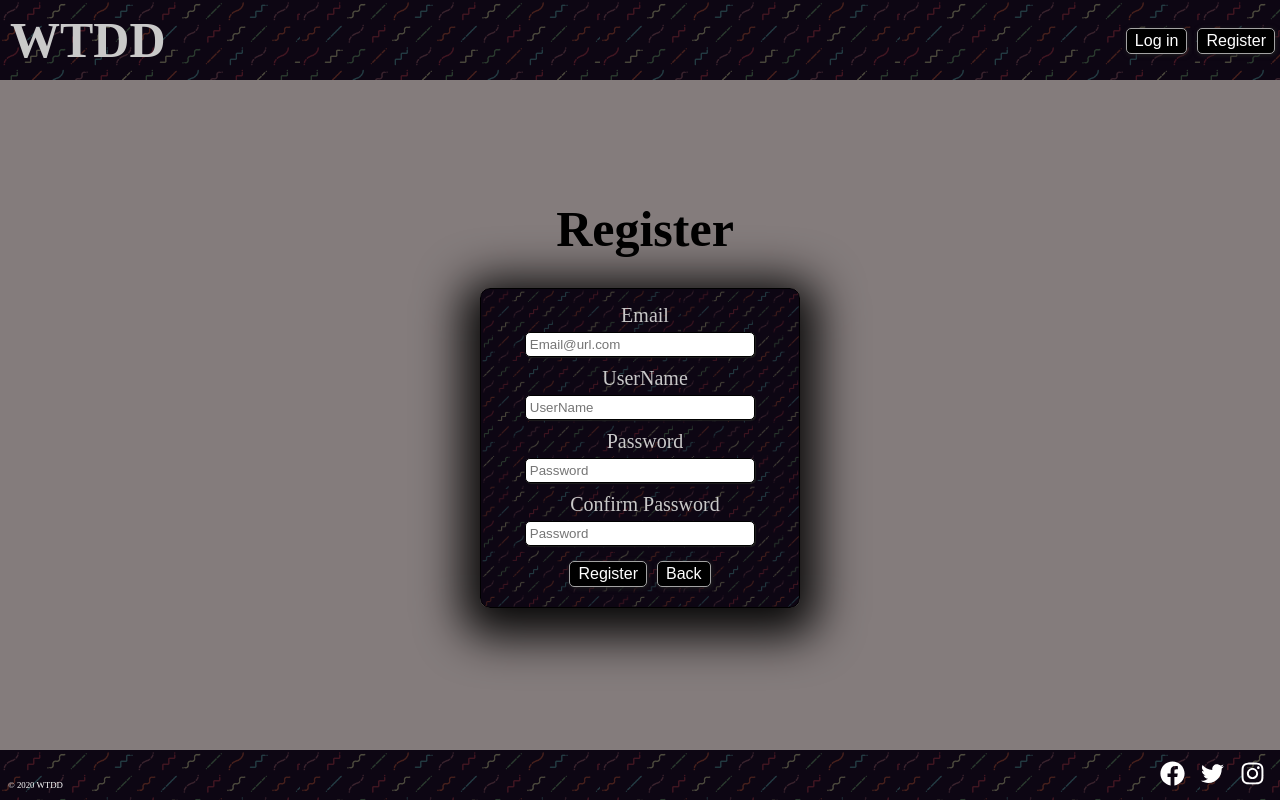
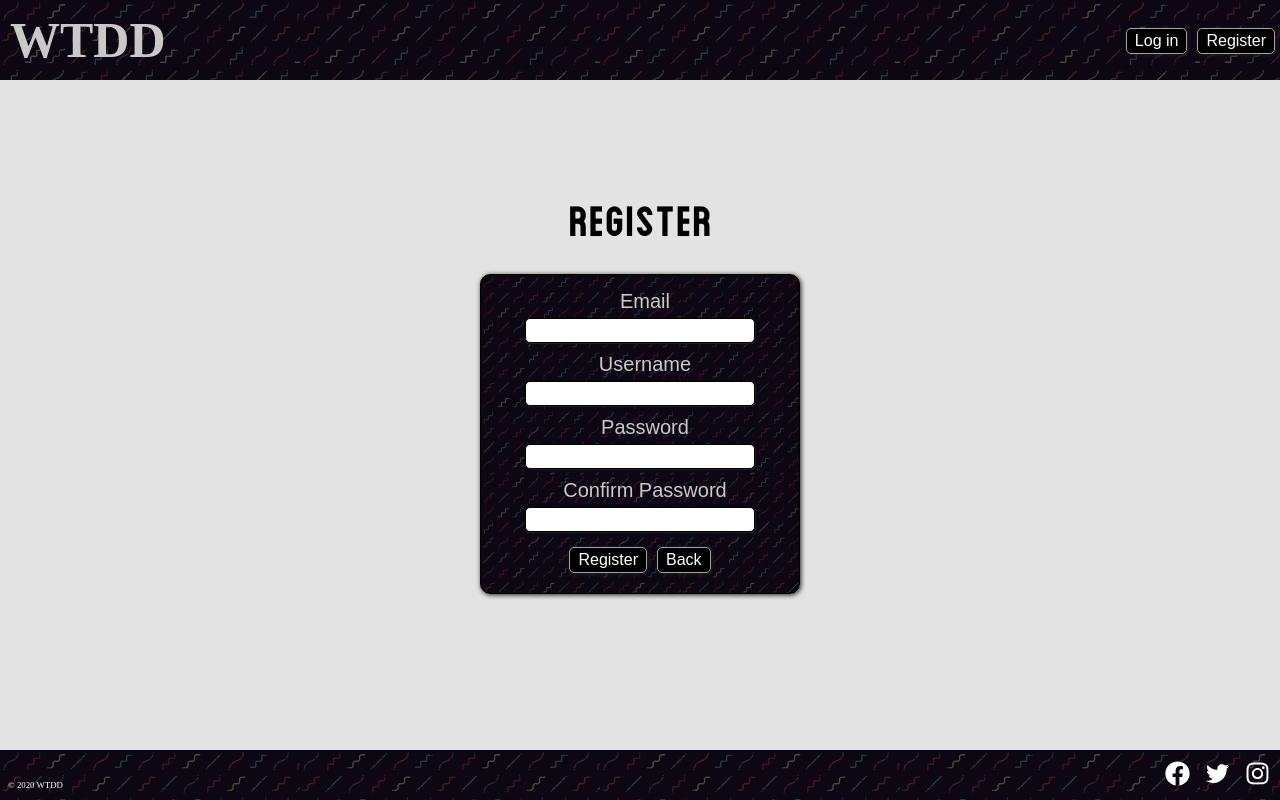
Before and after one commit to clipqq/nw6-capstone-client, a React (Create React App) app: page /register in a window 1280 px wide. Built offline with nearby package versions, Linux system fonts and the light colour scheme; a web font is replaced by a local one.

Commit message:
registration functioning

```diff
--- a/src/AddGraph/AddGraph.js
+++ b/src/AddGraph/AddGraph.js
@@ -65,7 +65,7 @@ class AddGraph extends Component {
     render() {
         return (
             <>
-                <h1>Add Graph</h1>
+                <h2>Add Graph</h2>
                 <div className="login">
                     <div className="form-group">
                         <label htmlFor="title">Title:</label>
--- a/src/App.css
+++ b/src/App.css
@@ -3,17 +3,29 @@
   padding: 0;
   box-sizing: border-box;
 }
+
 html{
   height: 100%;
   position: relative;
-  background-color: rgba(90, 80, 80, 0.746);
+  background-color: rgba(218, 218, 218, 0.746);
 }
 
-.container{
-  min-height: 100%;
+.App {
+  min-height: 100vh; /* will cover the 100% of viewport */
   overflow: hidden;
   display: block;
+  position: relative;
   padding-bottom: 100px;
-  position: relative;
   text-align: center;
 }
+
+h2 {
+  font-family: clax;
+  font-size: 40px;
+  letter-spacing: 2px;
+}
+
+@font-face {
+    font-family: clax;
+    src: url(./fonts/Claxton.otf);
+}
--- a/src/App.js
+++ b/src/App.js
@@ -25,7 +25,7 @@ function App() {
           <Route exact path='/graph/:graph_id' component={Graph} />
           <Route exact path='/addGraph' component={AddGraph} />
           <Route exact path='/editGraph' component={EditGraph} />
-          <Route exact path='/register' component={Register} />
+          <Route exact path='/register' render={(routeProps) => <Register routeProps={routeProps}/>} component={Register} />
           <Route exact path='/login' component={Login} />
         </main>
       </ErrorBoundry>
--- a/src/Footer/Footer.css
+++ b/src/Footer/Footer.css
@@ -1,4 +1,6 @@
 .footer {
+    position: absolute;
+    bottom: 0;
     width: 100%;
     background-image: linear-gradient(rgba(0, 0, 0, 0.7), rgba(0, 0, 0, 0.7)),
         url(../img/Liquid-pattern-11.jpg);
@@ -6,8 +8,6 @@
     height: 50px;
     display: flex;
     justify-content: space-between;
-    position: fixed;
-    bottom: 0;
 }
 .copywriter{
     padding-top:30px;
--- a/src/GraphList/GraphList.js
+++ b/src/GraphList/GraphList.js
@@ -40,7 +40,7 @@ class GraphList extends Component {
 
         return (
             <>
-                <h1>GraphList</h1>
+                <h2>GraphList</h2>
 
                 <h2>API Line Graph</h2>
                 <LineGraph data={results} />
--- a/src/Login/Login.css
+++ b/src/Login/Login.css
@@ -4,6 +4,7 @@
     align-items: center;
     margin-top: 120px;
 }
+
 .form-group {
     margin-top: 30px;
     border: solid 1px black;
@@ -21,17 +22,7 @@
         url(../img/Liquid-pattern-11.jpg);
     background-size: 200px;
     color: rgb(201, 201, 201);
-    /* If you want to tweak directions are given blow */
-    -webkit-box-shadow: 0px 10px 46px 18px rgba(0,0,0,0.94);
-    -moz-box-shadow: 0px 10px 46px 18px rgba(0,0,0,0.94);
-    box-shadow: 0px 10px 46px 18px rgba(0, 0, 0, 0.94);
-    /* :first spot is Horizontal,
-        second is Vertical,
-        third is Blur Radius,
-        four is Spread Radius
-        also the last one in rgba is Opacity
-     */
-
+    box-shadow: 1px 1px 5px #1f1f1f;
 }
 
 input {
@@ -50,7 +41,7 @@ input:focus {
 
 label {
     margin-bottom: 5px;
-    font-family: neb;
+    font-family: Arial, Helvetica, sans-serif;
     margin-left: 10px;
     font-size: 20px;
 }
--- a/src/Login/Login.js
+++ b/src/Login/Login.js
@@ -70,7 +70,7 @@ class Login extends Component {
     render() {
         return (
             <div className="login">
-                <h1>Login</h1>
+                <h2>Login</h2>
                 <div className="form-group">
                     <label htmlFor="email">Email</label>
                     <input required type="email" name="email" id="email" placeholder="Email@url.com" value={ this.state.email } onChange={e => this.updateEmail(e.target.value)}/>
--- a/src/Register/Register.js
+++ b/src/Register/Register.js
@@ -1,18 +1,16 @@
 import React, { Component } from 'react';
 import { Link } from 'react-router-dom'
-import config from '../config'
+const { API_ENDPOINT } = require('../config')
 
 class Register extends Component {
     constructor(props) {
         super(props);
         this.state = {
             user_email: '',
-            name: '',
             password: '',
             user_name:'',
             confirm_password: ''
         }
-
     }
 
     updateEmail(user_email) {
@@ -27,25 +25,28 @@ class Register extends Component {
     updateConfirmPassword(confirm_password) {
         this.setState({confirm_password: confirm_password});
     }
-    addUser= (e) =>{
+
+    handleSubmit(e) {
+        console.log('submit')
         e.preventDefault();
-        if(this.state.user_email==='' || this.state.password===''){
-            this.setState({error: "Please add password and user_email"})
-            return
+        const user = {
+            user_name: this.state.user_name,
+            user_email: this.state.user_email,
+            password: this.state.password
         }
-        const headers = new Headers ();
-        headers.append('Content-Type', 'application/json');
-        const options = {
+        this.addUser(JSON.stringify(user))
+    }
+
+    addUser(user) {
+        console.log(user)
+        console.log('add')
+        fetch(`${API_ENDPOINT}/user`, {
             method: 'POST',
-            headers,
-            body: JSON.stringify({
-                user_name: this.state.user_name,
-                user_email: this.state.user_email,
-                password: this.state.password,
-            }),
-        };
-        const request = new Request (`${config.API_ENDPOINT}/user`, options)
-        fetch(request)
+            body: user,
+            headers: {
+                'content-type': 'application/json'
+            }
+        })
         .then(res=>{
             if(!res.ok){
                 throw res
@@ -64,25 +65,25 @@ class Register extends Component {
     render() {
         return (
             <div className="login">
-                <h1>Register</h1>
-                <div className="form-group">
+                <h2>Register</h2>
+                <form className="form-group" onSubmit={e => this.handleSubmit(e)}>
                     <label htmlFor="email">Email</label>
-                    <input required type="email" name="email" id="email" placeholder="Email@url.com" value={ this.state.email } onChange={e => this.updateEmail(e.target.value)}/>
-                    <label htmlFor="name">UserName</label>
-                    <input required type="name" name="name" id="name" placeholder="UserName" value={ this.state.name } onChange={e => this.updateName(e.target.value)}/>
+                    <input required type="email" name="email" id="email" onChange={e => this.updateEmail(e.target.value)}/>
+                    <label htmlFor="name">Username</label>
+                    <input required type="name" name="name" id="name" onChange={e => this.updateName(e.target.value)}/>
                     <label htmlFor="password">Password</label>
-                    <input required type="text" name="password" id="password" placeholder="Password" value={ this.state.password } onChange={e => this.updatePassword(e.target.value)}/>
+                    <input required type="text" name="password" id="password" onChange={e => this.updatePassword(e.target.value)}/>
                     <label htmlFor="confirm_password">Confirm Password</label>
-                    <input required type="text" name="confirm_password" id="confirm_password" placeholder="Password" value={ this.state.confirm_password } onChange={e => this.updateConfirmPassword(e.target.value)}/>
+                    <input required type="text" name="confirm_password" id="confirm_password" onChange={e => this.updateConfirmPassword(e.target.value)}/>
                     <div className="buttons">
-                        <button type="submit" onClick={this.addUser}>
+                        <button type="submit">
                             Register
                         </button>
                         <Link to='/'>
                             <button>Back</button>
                         </Link>
                     </div>
-                </div>
+                </form>
             </div>
         );
     }
--- a/src/services/auth-api-service.js
+++ b/src/services/auth-api-service.js
@@ -14,7 +14,7 @@ const AuthApiService = {
         )
     },
     postUser(user) {
-        return fetch(`${config.API_ENDPOINT}/users`, {
+        return fetch(`${config.API_ENDPOINT}/user`, {
             method: 'POST',
             headers: {
                 'content-type': 'application/json',
```
Also changed, not shown: src/fonts/Claxton-Bold.otf (added), src/fonts/Claxton.otf (added).
